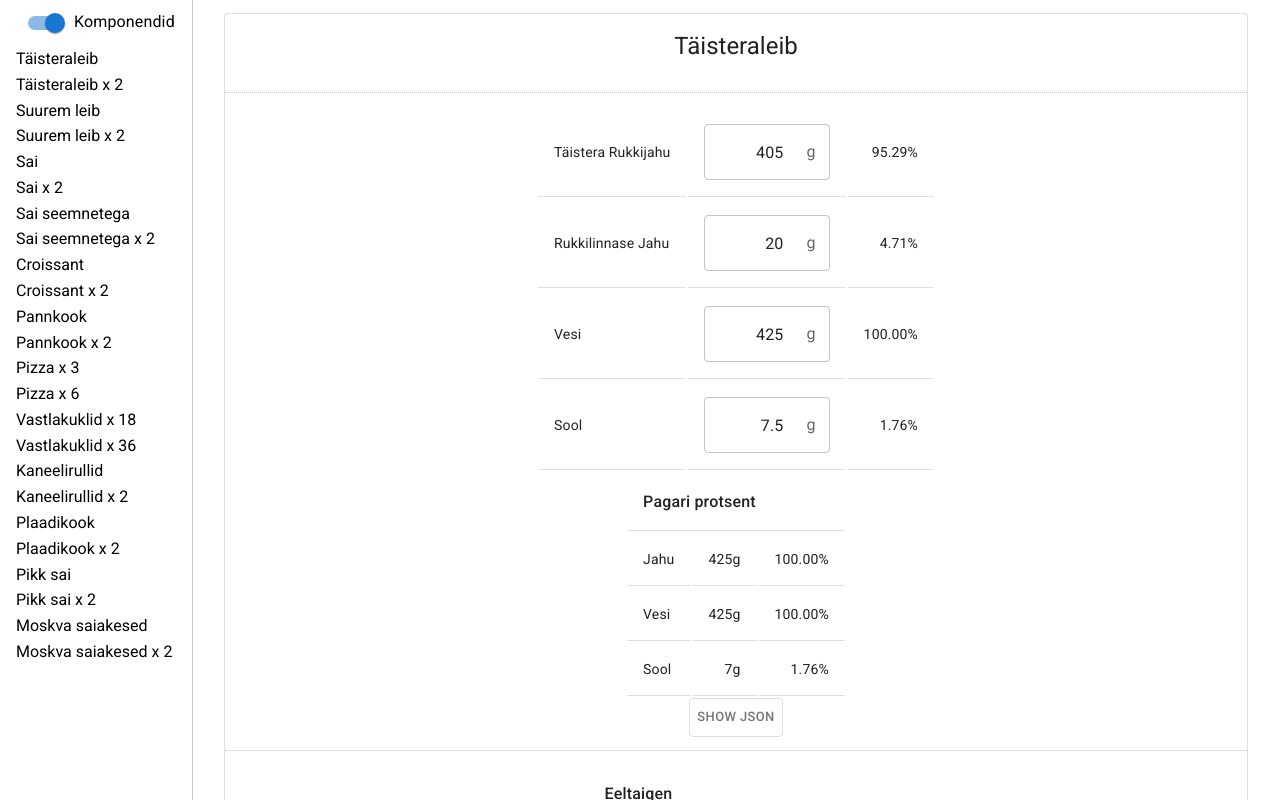
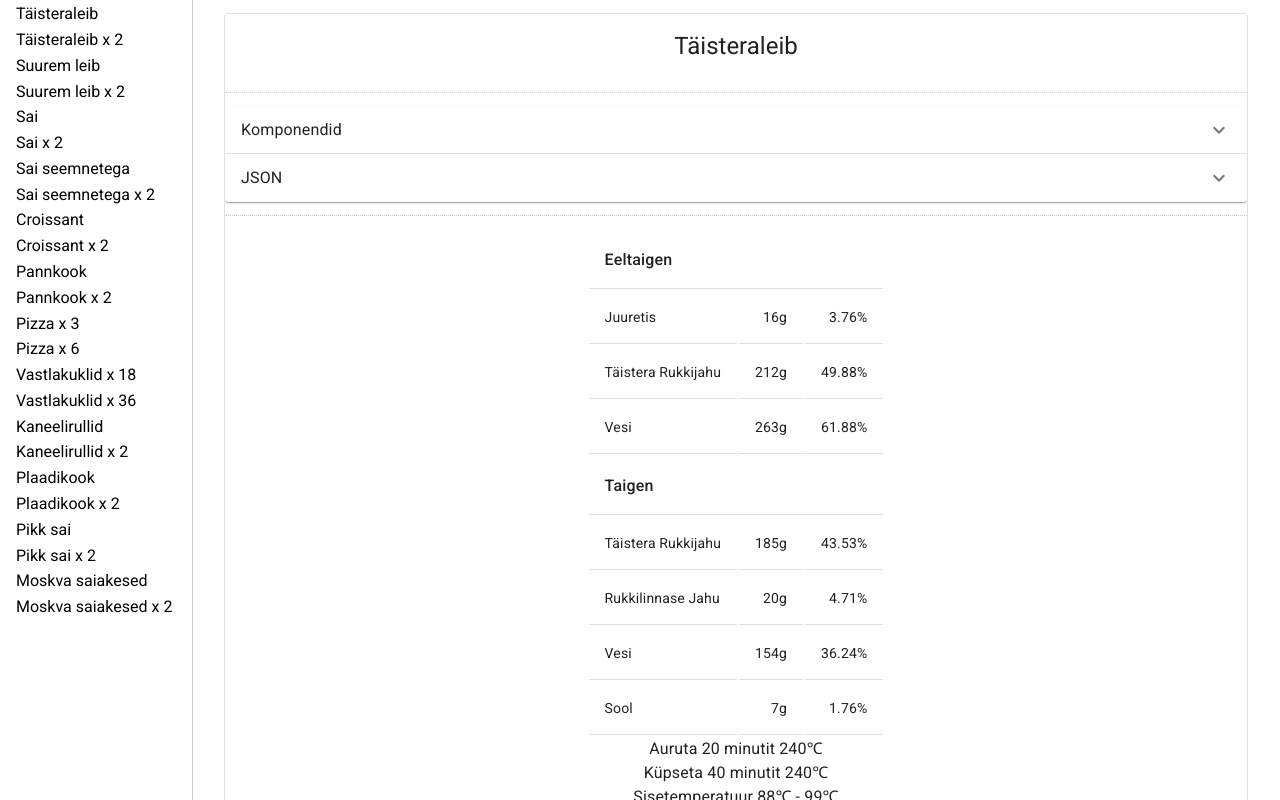
Before and after one commit to dustinest/baker_percentage_calculator_react, a React (Create React App) app: page / in a window 1280 px wide. Shown: the top 800 px of the page. Built offline with nearby package versions, Linux system fonts and the light colour scheme.

Commit message:
Recipes base components are hidden in the accordeon

```diff
--- a/package.json
+++ b/package.json
@@ -5,6 +5,7 @@
   "dependencies": {
     "@emotion/react": "^11.8.2",
     "@emotion/styled": "^11.8.1",
+    "@mui/icons-material": "^5.5.1",
     "@mui/material": "^5.5.3",
     "@testing-library/jest-dom": "^5.16.3",
     "@testing-library/react": "^12.1.4",
--- a/src/components/Main.tsx
+++ b/src/components/Main.tsx
@@ -43,7 +43,6 @@ const getRecipes = (): JsonRecipeType[] => {
 export const Main = () => {
     const [recipes, setRecipes] = useState<JsonRecipeType[]>([]);
     const [loading, setLoading] = useState<boolean>(true);
-    const [showComponents,setShowComponents] = useState<boolean>(true);
 
     const workOnRecipes = () => {
         try {
@@ -71,8 +70,8 @@ export const Main = () => {
                         (<label>No recipes</label>) :
                         (
                             <>
-                                <RecipeNavigation recipes={recipes} onComponentViewChange={setShowComponents}/>
-                                <RecipeList recipes={recipes} showComponents={showComponents}/>
+                                <RecipeNavigation recipes={recipes}/>
+                                <RecipeList recipes={recipes}/>
                             </>
                         )
             }
--- a/src/components/recipe/RecipeItem.tsx
+++ b/src/components/recipe/RecipeItem.tsx
@@ -10,7 +10,17 @@ import {
 } from "../../service/RecipeReader";
 import {UseRecipe, UseRecipeResult} from "./RecipeDataHolder";
 import {RecipeJson} from "./RecipeJson";
-import {Card, CardHeader, CircularProgress, Typography} from "@mui/material";
+import {
+    Accordion,
+    AccordionDetails,
+    AccordionSummary,
+    Card,
+    CardHeader,
+    CircularProgress,
+    Typography
+} from "@mui/material";
+import ExpandMoreIcon from "@mui/icons-material/ExpandMore";
+import {TranslatedLabel} from "../common/TranslatedLabel";
 
 const RenderMicros = ({microNutrients}: {microNutrients: BakerPercentageResult}) => {
     return (<Typography variant="body1" component="div"><BakerPercentage microNutrientsResult={microNutrients.microNutrients}/></Typography>)
@@ -19,18 +29,28 @@ const RenderMicros = ({microNutrients}: {microNutrients: BakerPercentageResult})
 type RecipeItemToRenderProps = {
     recipe: UseRecipeResult;
     onGramsChange: (grams: number, ingredientIndex: number, index: number) => Promise<void>;
-    showComponents: boolean;
 }
 
-const RecipeItemToRender = ({recipe, onGramsChange, showComponents}: RecipeItemToRenderProps) => {
-    const editClassName = showComponents ? "edit" : "edit hidden";
+const RecipeItemToRender = ({recipe, onGramsChange}: RecipeItemToRenderProps) => {
+    const [isExpanded, setExpanded] = useState<boolean>(false);
 
     return (<>
-        <section className={editClassName}>
-            <section className="ingredients">
-                <IngredientsItems ingredients={recipe.recipe.microNutrients.ingredients} recipe={recipe.recipe.recipe} onGramsChange={onGramsChange} />
-            </section>
-            <RenderMicros microNutrients={recipe.recipe.microNutrients}/>
+        <section className="edit">
+            <Accordion expanded={isExpanded} onChange={(_, i) => {setExpanded(i)}}>
+                <AccordionSummary
+                    expandIcon={<ExpandMoreIcon />}
+                    aria-controls="panel1a-content"
+                    id="panel1a-header"
+                >
+                    <Typography><TranslatedLabel label="Komponendid"/></Typography>
+                </AccordionSummary>
+                <AccordionDetails>
+                    <section className="ingredients">
+                        <IngredientsItems ingredients={recipe.recipe.microNutrients.ingredients} recipe={recipe.recipe.recipe} onGramsChange={onGramsChange} />
+                    </section>
+                    <RenderMicros microNutrients={recipe.recipe.microNutrients}/>
+                </AccordionDetails>
+            </Accordion>
             <RecipeJson recipe={recipe.recipe.raw}/>
         </section>
         <section className="recipe">
@@ -44,10 +64,9 @@ const RecipeItemToRender = ({recipe, onGramsChange, showComponents}: RecipeItemT
 
 type RecipeItemProps = {
     recipe: JsonRecipeType;
-    showComponents: boolean;
 }
 
-export const RecipeItem = ({recipe, showComponents}: RecipeItemProps) => {
+export const RecipeItem = ({recipe}: RecipeItemProps) => {
     const {result, setGrams} = UseRecipe(recipe);
     const [recipeIdNameAndAmount, seRecipeIdNameAndAmount] = useState<RecipeIdNameAndAmount | undefined>();
 
@@ -60,7 +79,7 @@ export const RecipeItem = ({recipe, showComponents}: RecipeItemProps) => {
         recipeIdNameAndAmount ?
             (<article id={recipeIdNameAndAmount.id}><Card variant="outlined" className="recipe">
                 <CardHeader title={recipeIdNameAndAmount.label}/>
-                {result ? <RecipeItemToRender recipe={result} onGramsChange={setGrams} showComponents={showComponents}/> : <CircularProgress /> }
+                {result ? <RecipeItemToRender recipe={result} onGramsChange={setGrams}/> : <CircularProgress /> }
             </Card></article>) : undefined
     }</>)
 };
--- a/src/components/recipe/RecipeJson.tsx
+++ b/src/components/recipe/RecipeJson.tsx
@@ -2,8 +2,15 @@ import {RecipeType} from "../../models/types";
 import {useEffect, useState} from "react";
 import {recipeType2RecipeJson} from "../../service/RecipeReader";
 import './RecipeJson.css';
-import {useTranslation} from "../../service/TranslationService";
-import {ToggleButton, ToggleButtonGroup} from "@mui/material";
+
+import {
+    Accordion,
+    AccordionDetails,
+    AccordionSummary, CircularProgress,
+    Typography
+} from "@mui/material";
+import ExpandMoreIcon from '@mui/icons-material/ExpandMore';
+import {TranslatedLabel} from "../common/TranslatedLabel";
 
 const resolveRecipeJson = async (recipe: RecipeType): Promise<string> => {
     const result = await recipeType2RecipeJson(recipe);
@@ -11,26 +18,29 @@ const resolveRecipeJson = async (recipe: RecipeType): Promise<string> => {
 };
 
 export const RecipeJson = ({recipe}: {recipe: RecipeType}) => {
+    const [isExpanded, setExpanded] = useState<boolean>(false);
     const [recipeJson, setRecipeJson] = useState<string | undefined>();
-    const icons = {
-        show: useTranslation("Show JSON"),
-        hide: useTranslation("Hide JSON")
-    };
-
-    const [json, setJson] = useState<string | null>(null);
 
     useEffect(() => {
-        if (json === "JSON") {
+        if (isExpanded) {
             resolveRecipeJson(recipe).then(setRecipeJson).catch(console.error);
         } else {
             setRecipeJson(undefined);
         }
-    }, [recipe, json])
+    }, [recipe, isExpanded])
 
-    return (<section className="rawRecepie">
-            <ToggleButtonGroup exclusive={true} size="small" value={json} onChange={(e, value) => setJson(value)}>
-                <ToggleButton value="JSON">{json === "JSON" ? icons.hide: icons.show}</ToggleButton>
-            </ToggleButtonGroup>
-            {recipeJson ? <pre>{recipeJson}</pre> : undefined }
-        </section>)
+    return (
+        <Accordion expanded={isExpanded} onChange={(_, i) => {setExpanded(i)}}>
+            <AccordionSummary
+                expandIcon={<ExpandMoreIcon />}
+                aria-controls="panel1a-content"
+                id="panel1a-header"
+            >
+                <Typography><TranslatedLabel label="JSON"/></Typography>
+            </AccordionSummary>
+            <AccordionDetails>
+                {recipeJson ? <pre>{recipeJson}</pre> : <CircularProgress />}
+            </AccordionDetails>
+        </Accordion>
+    )
 }
--- a/src/components/recipe/RecipeList.tsx
+++ b/src/components/recipe/RecipeList.tsx
@@ -3,16 +3,13 @@ import {JsonRecipeType} from "../../service/RecipeReader/types";
 
 type RecipeListProps = {
     recipes: JsonRecipeType[];
-    showComponents: boolean;
 }
 
-export const RecipeList = ({recipes, showComponents}: RecipeListProps) => {
+export const RecipeList = ({recipes}: RecipeListProps) => {
     return (
         <>
         <div className="recipes">
-            {
-                recipes.map((recipe, index) => (<RecipeItem recipe={recipe} key={index} showComponents={showComponents}/>))
-            }
+            { recipes.map((recipe, index) => (<RecipeItem recipe={recipe} key={index}/>)) }
         </div>
         </>
     )
--- a/src/components/recipe/RecipeNavigation.css
+++ b/src/components/recipe/RecipeNavigation.css
@@ -29,7 +29,7 @@ nav li.recipe:hover {
     border-color: #cacaca;
 }
 
-nav .switch-visibility, nav a, nav a:visited, nav a:active {
+nav a, nav a:visited, nav a:active {
     margin: 0;
     padding: 0.1em 1em;
     color: #000000;
--- a/src/components/recipe/RecipeNavigation.tsx
+++ b/src/components/recipe/RecipeNavigation.tsx
@@ -1,12 +1,9 @@
 import {JsonRecipeType} from "../../service/RecipeReader/types";
 import {useRecipeIdNameAndAmount} from "../../service/RecipeReader";
-import {OnChangeType} from "../Input/OnChangeType";
 import './RecipeNavigation.css';
-import {FormControlLabel, Switch} from "@mui/material";
 
 type RecipeNavigationProps = {
     recipes: JsonRecipeType[];
-    onComponentViewChange: OnChangeType<boolean, void>
 }
 
 const RecipeMenuItem = ({recipe}: { recipe: JsonRecipeType } ) => {
@@ -17,11 +14,10 @@ const RecipeMenuItem = ({recipe}: { recipe: JsonRecipeType } ) => {
 }
 
 
-export const RecipeNavigation = ({recipes, onComponentViewChange} : RecipeNavigationProps) => {
+export const RecipeNavigation = ({recipes} : RecipeNavigationProps) => {
     return (
         <nav className="recipesMenu">
             <ol>
-                <li><FormControlLabel className="switch-visibility" control={<Switch checked={true} onChange={(e) => onComponentViewChange(e.target.checked)}/>} label="Komponendid"/></li>
                 {
                     recipes.map((recipe, index) =>
                         (<RecipeMenuItem key={index} recipe={recipe} />)
--- a/src/index.css
+++ b/src/index.css
@@ -3,10 +3,6 @@ body {
   font-family: 'Roboto', 'Oxygen', 'Ubuntu', 'Cantarell', 'Fira Sans', 'Droid Sans', 'Helvetica Neue', sans-serif;
   -webkit-font-smoothing: antialiased;
   -moz-osx-font-smoothing: grayscale;
-}
-
-.hidden {
-  display: none;
 }
 
 input[type=text], input[type=number] {
```
Also changed, not shown: 1 other file (tests, documents, lock files or other folders).
